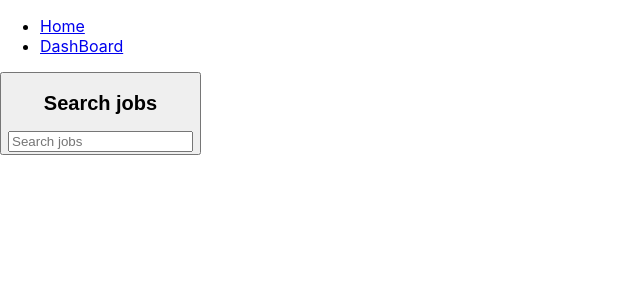
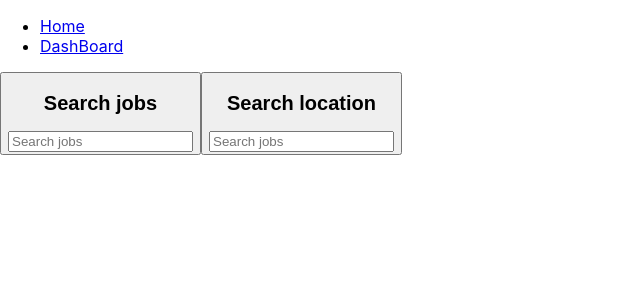
Before and after one commit to ianflod/project_jobby, a React (Create React App) app in the folder client/: page / in a window 1280 px wide. Shown: the top 300 px of the page, without its empty margins (0-640 px from the left). Built offline with nearby package versions, Linux system fonts and the light colour scheme; no server answers.

Commit message:
locationSearch

```diff
--- a/client/src/components/search.js
+++ b/client/src/components/search.js
@@ -27,13 +27,23 @@ const Search = ({ filteredJobs }) => {
         </div>
         <div >
           <input
-
             type="search"
             placeholder="Search jobs"
             onChange={handleChange}
           />
         </div>
-
+      </button>
+      <button >
+        <div >
+          <h2>Search location</h2>
+        </div>
+        <div >
+          <input
+            type="search"
+            placeholder="Search jobs"
+            onChange={handleChange}
+          />
+        </div>
       </button>
     </>
   )
--- a/client/src/containers/Home.js
+++ b/client/src/containers/Home.js
@@ -15,8 +15,12 @@ const Home = ({ reedJobs }) => {
             reedJob => {
                 return (
                     reedJob.jobTitle.toLowerCase()
+                        .includes(query.toLowerCase()) ||
+                    reedJob.locationName.toLowerCase()
                         .includes(query.toLowerCase())
+
                 )
+
             }
         )
         setFilteredList(filterJobs)
```
